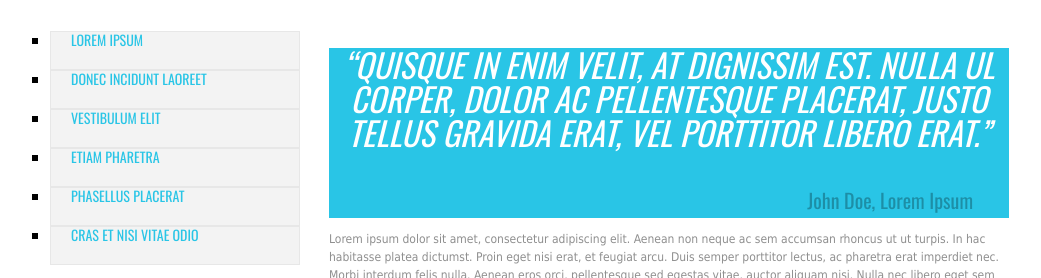
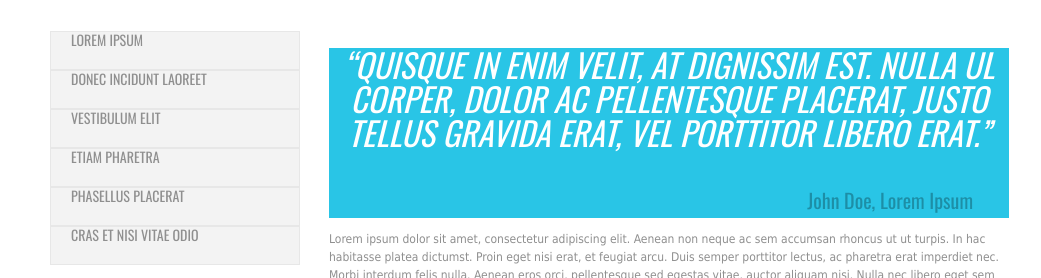
Before and after one commit to tpsprogrammist/whitequare, a plain HTML site: page index.html in a window 1280 px wide. Shown: the part 189-467 px from the top of the page, without its empty margins (110-1151 px from the left). Drawn offline with nearby package versions, Linux system fonts and the light colour scheme.

Commit message:
side menu color fix

```diff
--- a/styles/styles.css
+++ b/styles/styles.css
@@ -508,18 +508,19 @@ ul {
 .sidemenu-list {
     /* margin: -30; */
     list-style-type: none;
+
 }
 
 .sidemenu-item {
     /* display: block; */
-    list-style-type: square;
+    list-style-type: none;
     font-family: Oswald;
     font-size: 14px;
     /* padding-left: 20px; */
     /* margin-left: 20px; */
     /* padding-left: -30; */
     /* list-style-type: square; */
-    background-color: #f1f1f1;
+    background-color: #8f8f8f;
     border-style: solid;
     border-width: 1px;
     border-color: #e7e7e7;
@@ -527,6 +528,8 @@ ul {
     background-color: #f3f3f3;
     width: 250px;
     height: 39px;
+    text-align: left;
+    vertical-align: middle;
 }
 
 li a {
@@ -541,20 +544,21 @@ li a {
 }
 
 .sidemenu-item a:hover {
-    background-color: #29c5e6;
-    color: white;
+    color: #29c5e6;
 }
 
 .sidemenu-link {
     /* display: block; */
     font-family: Oswald;
-    color: #29c5e6;
+    color: #8f8f8f;;
     font-size: 14px;
     /* Приближение из-за подстановки шрифтов */
     font-weight: 300;
     line-height: 16px;
     /* Приближение из-за подстановки шрифтов */
     text-align: left;
+    vertical-align: middle;
+
 }
 
 .side-map {}
```
